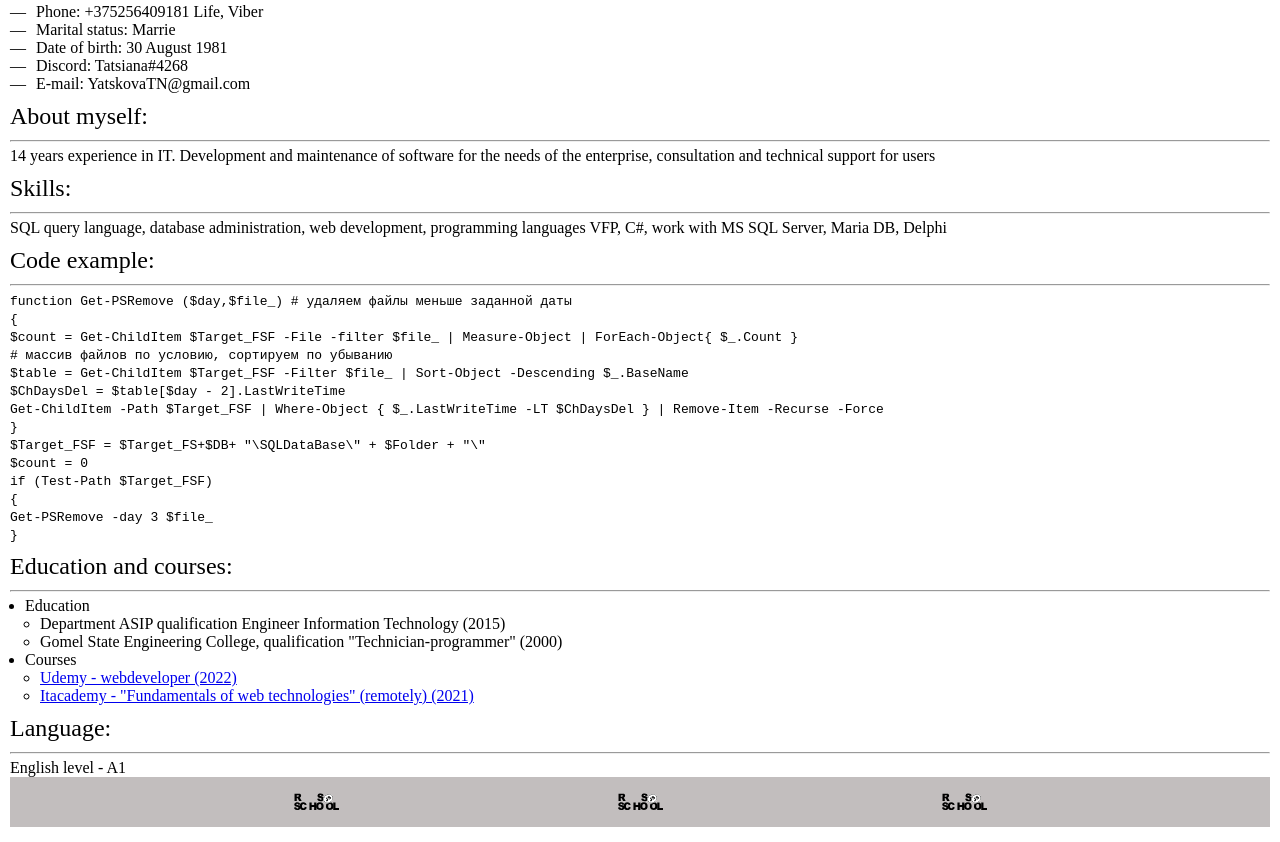
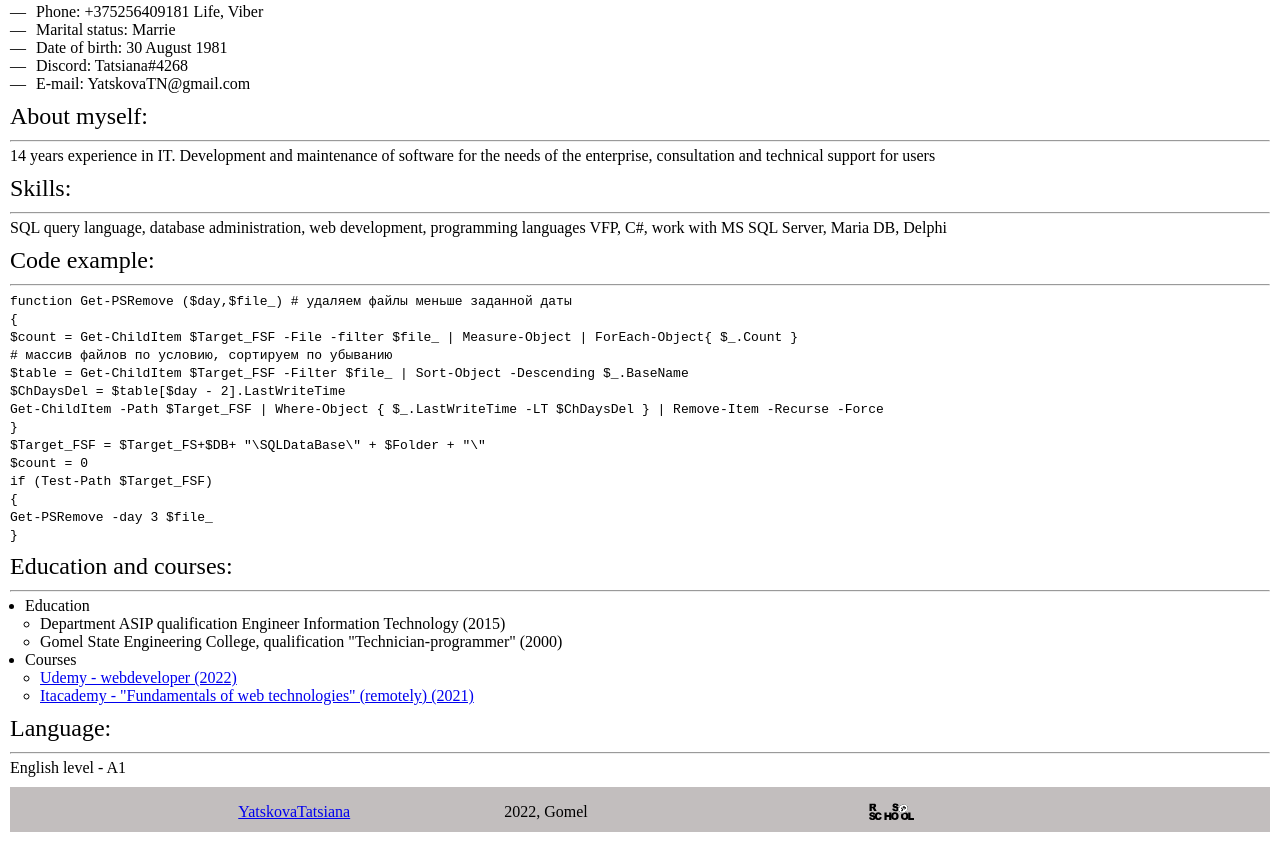
Before and after one commit to YatskovaTatsiana/rsschool-cv, a plain HTML site: page index.html in a window 1280 px wide. Shown: the part 342-1184 px from the top of the page. Drawn offline with Linux system fonts and the light colour scheme.

Commit message:
feat: finish CV3

```diff
--- a/index.html
+++ b/index.html
@@ -88,15 +88,15 @@
 
         <footer class="cv-footer">
                     <div class="cv-footer-item">
-                        <img src="./img/rs_school_js.svg" alt="1212" class="cv-footer-img">
+                        <a href="https://github.com/YatskovaTatsiana/rsschool-cv.git" target="_blank">YatskovaTatsiana</a>
+                    </div>
+                    <div class="cv-footer-item">
+                        <p>2022, Gomel</p>
                     </div>
                     <div class="cv-footer-item">
                         <a href="https://rs.school/js/" target="_blank">
                             <img src="./img/rs_school_js.svg" alt="RsSchool-Img" class="cv-footer-img">
                         </a>
-                    </div>
-                    <div class="cv-footer-item">
-                        <img src="./img/rs_school_js.svg" alt="1212" class="cv-footer-img">
                     </div>
         </footer>
 
--- a/style.css
+++ b/style.css
@@ -58,9 +58,10 @@ hr {
 
 
 .cv-footer {
-    height: 50px;
+    height: 45px;
     padding: 10px 0 10px 0;
     text-align: center;
+    margin-top: 10px;
     background-color: rgb(194, 190, 190);
 }
 
@@ -68,7 +69,7 @@ hr {
 .cv-footer .cv-footer-item{
     display: inline-block;
     vertical-align: top;
-    margin: 6px 10px;
+    margin: 6px 75px;
     text-align: center;
 }
 
```
